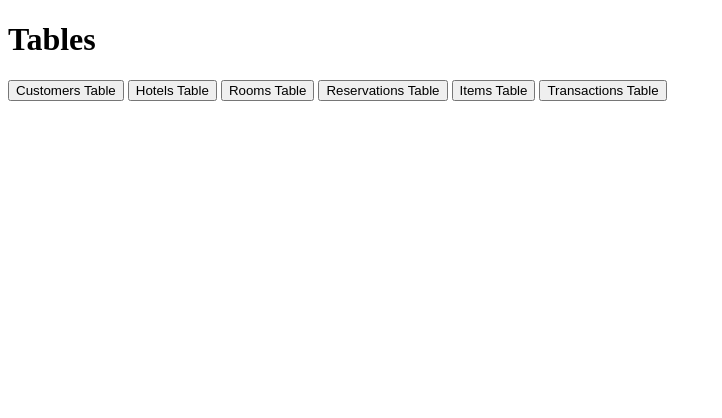
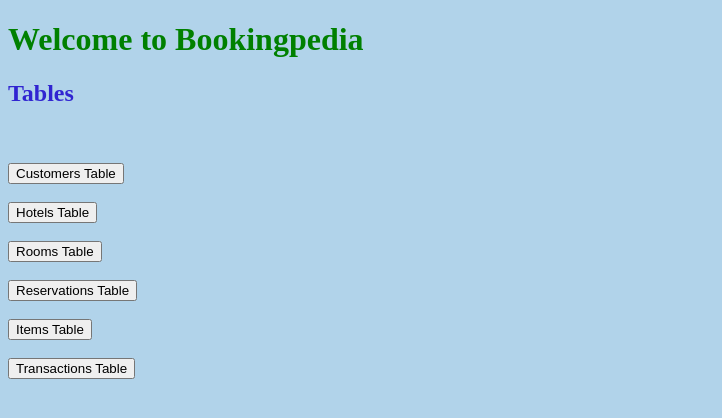
Before and after one commit to Sophiezd/Bookingpedia, a Django app: page / in a window 1280 px wide. Shown: the top 418 px of the page, without its empty margins (0-722 px from the left). Run offline with Django 4.2, Linux system fonts and the light colour scheme.

Commit message:
main page

```diff
--- a/templates/main.html
+++ b/templates/main.html
@@ -1,15 +1,37 @@
 <!DOCTYPE html>
 <html>
 <head>
+  <style>
+    body {
+      color: rgb(48, 36, 209);
+    }
+
+    h1 {
+      color: green;
+    }
+    </style>
   <meta charset="utf-8">
 </head>
-<body>
-    <h1>Tables</h1>
+<body style="background-color:rgb(177, 211, 234);">
+    <h1>Welcome to Bookingpedia</h1>
+    <h2>Tables</h2>
+    <br>
+    <br>
     <a href= "/customers"><button type = "button">Customers Table</button></a>
+    <br>
+    <br>
     <a href= "/hotels"><button type = "button">Hotels Table</button></a>
+    <br>
+    <br>
     <a href= "/rooms"><button type = "button">Rooms Table</button></a>
+    <br>
+    <br>
     <a href= "/reservations"><button type = "button">Reservations Table</button></a>
+    <br>
+    <br>
     <a href= "/items"><button type = "button">Items Table</button></a>
+    <br>
+    <br>
     <a href= "/transactions"><button type = "button">Transactions Table</button></a>
 </body>
 </html>
```
